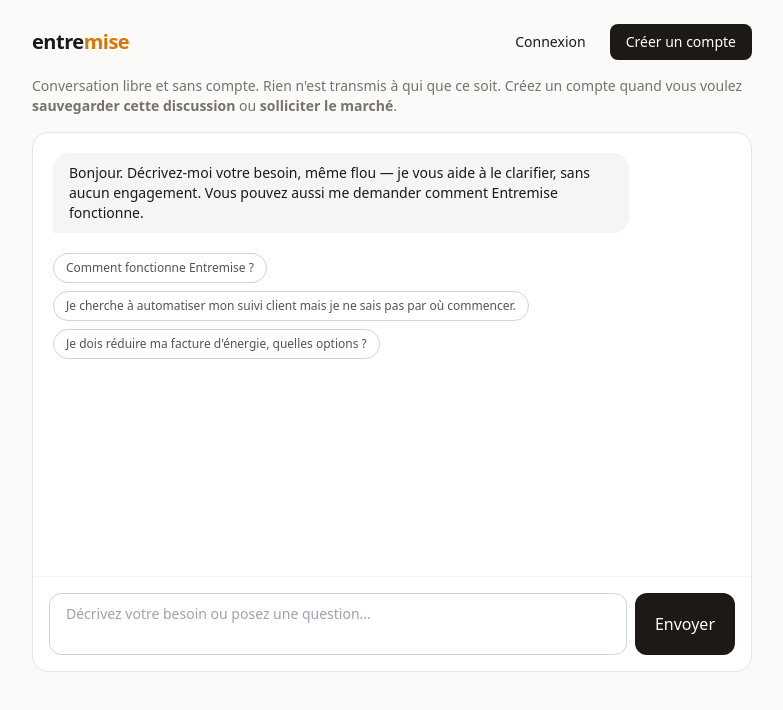
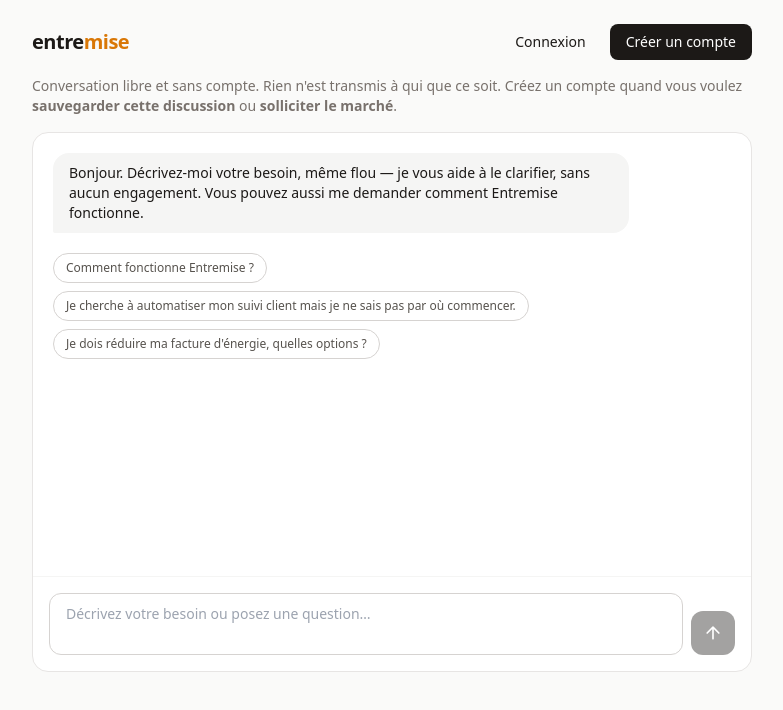
Before and after one commit to Denis60/entremise-, a Next.js app: page /chat in a window 1280 px wide. Shown: the top 710 px of the page, without its empty margins (248-1031 px from the left). Built offline with nearby package versions, Linux system fonts and the light colour scheme.

Commit message:
Chat anonyme : rendu Markdown, bouton icone, puce de sortie

```diff
--- a/app/chat/page.tsx
+++ b/app/chat/page.tsx
@@ -3,6 +3,7 @@
 import { useEffect, useRef, useState } from "react";
 import Link from "next/link";
 import { useRouter } from "next/navigation";
+import Markdown from "@/components/Markdown";
 
 const ANON_CHAT_KEY = "entremise_anon_chat";
 
@@ -111,6 +112,8 @@ export default function AnonChatPage() {
   }
 
   const hasContent = messages.some((m) => m.role === "user");
+  const assistantCount = messages.filter((m) => m.role === "assistant").length;
+  const showExitHint = assistantCount >= 3 || meta.ready;
 
   return (
     <main className="mx-auto max-w-3xl px-6 py-6">
@@ -145,8 +148,8 @@ export default function AnonChatPage() {
 
       <section className="mt-4 flex h-[calc(100vh-260px)] flex-col rounded-2xl border border-stone-200 bg-white">
         <div className="flex-1 space-y-4 overflow-y-auto p-5">
-          <div className="max-w-[85%] whitespace-pre-wrap rounded-2xl rounded-bl-sm bg-stone-100 px-4 py-2.5 text-sm">
-            {INTRO}
+          <div className="max-w-[85%] rounded-2xl rounded-bl-sm bg-stone-100 px-4 py-2.5 text-sm">
+            <Markdown text={INTRO} />
           </div>
 
           {messages.length === 0 && (
@@ -170,8 +173,8 @@ export default function AnonChatPage() {
                   {m.content}
                 </div>
               ) : (
-                <div className="max-w-[85%] whitespace-pre-wrap rounded-2xl rounded-bl-sm bg-stone-100 px-4 py-2.5 text-sm">
-                  {m.content}
+                <div className="max-w-[85%] rounded-2xl rounded-bl-sm bg-stone-100 px-4 py-2.5 text-sm">
+                  <Markdown text={m.content} />
                 </div>
               )}
             </div>
@@ -191,7 +194,14 @@ export default function AnonChatPage() {
           </p>
         )}
 
-        <div className="flex gap-2 border-t border-stone-100 p-4">
+        {showExitHint && (
+          <p className="border-t border-stone-100 px-4 pt-3 text-xs italic text-stone-400">
+            Vous en avez dit assez pour avancer — inutile de tout détailler. Vous
+            pouvez continuer si vous le souhaitez, ou créer un compte pour
+            sauvegarder cette discussion.
+          </p>
+        )}
+        <div className="flex items-end gap-2 border-t border-stone-100 p-4">
           <textarea
             rows={2}
             value={input}
@@ -206,15 +216,33 @@ export default function AnonChatPage() {
                 send();
               }
             }}
+            onInput={(e) => {
+              const t = e.currentTarget;
+              t.style.height = "auto";
+              t.style.height = Math.min(t.scrollHeight, 160) + "px";
+            }}
             placeholder="Décrivez votre besoin ou posez une question…"
-            className="flex-1 resize-none rounded-xl border border-stone-300 px-4 py-2.5 text-sm"
+            className="max-h-[160px] flex-1 resize-none rounded-xl border border-stone-300 px-4 py-2.5 text-sm"
           />
           <button
             onClick={() => send()}
-            disabled={sending}
-            className="rounded-xl bg-stone-900 px-5 font-medium text-white hover:bg-stone-700 disabled:opacity-50"
+            disabled={sending || !input.trim()}
+            aria-label="Envoyer"
+            title="Envoyer"
+            className="flex h-11 w-11 shrink-0 items-center justify-center rounded-xl bg-stone-900 text-white hover:bg-stone-700 disabled:opacity-40"
           >
-            Envoyer
+            <svg
+              viewBox="0 0 24 24"
+              className="h-5 w-5"
+              fill="none"
+              stroke="currentColor"
+              strokeWidth="2"
+              strokeLinecap="round"
+              strokeLinejoin="round"
+              aria-hidden="true"
+            >
+              <path d="M12 19V5M5 12l7-7 7 7" />
+            </svg>
           </button>
         </div>
       </section>
```
